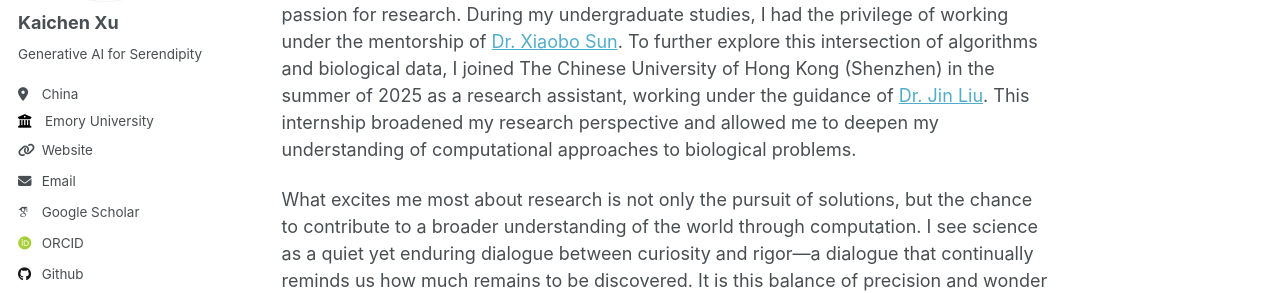
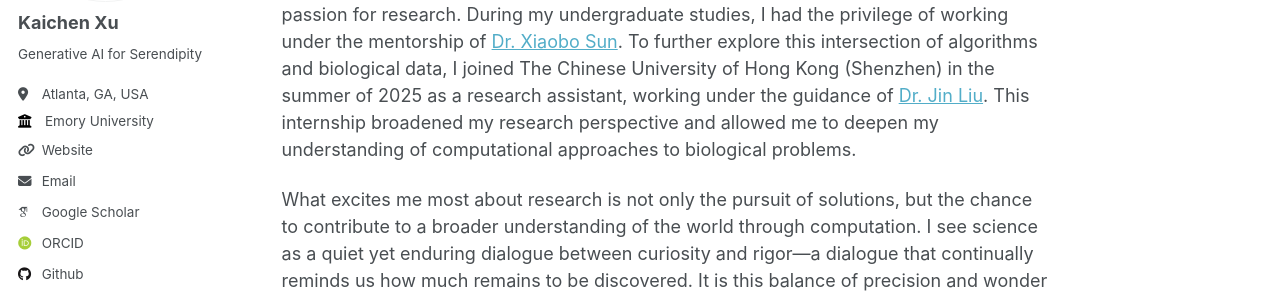
Before and after one commit to Catchxu/Catchxu.github.io, a Jekyll site: the page built from _pages/about.md, in a window 1280 px wide. Shown: the part 279-572 px from the top of the page. Built offline with Jekyll 4.4.1, drawn with Linux system fonts in a browser that asks for light colours; some web fonts are replaced.

Commit message:
Update location

```diff
--- a/_config.yml
+++ b/_config.yml
@@ -25,7 +25,7 @@ author:
   name             : "Kaichen Xu"
   pronouns         :
   bio              : "Generative AI for Serendipity"
-  location         : "China"
+  location         : "Atlanta, GA, USA"
   employer         : "Emory University"
   uri              : "https://catchxu.github.io"
   email            : "kaichenxu358@gmail.com"
```
